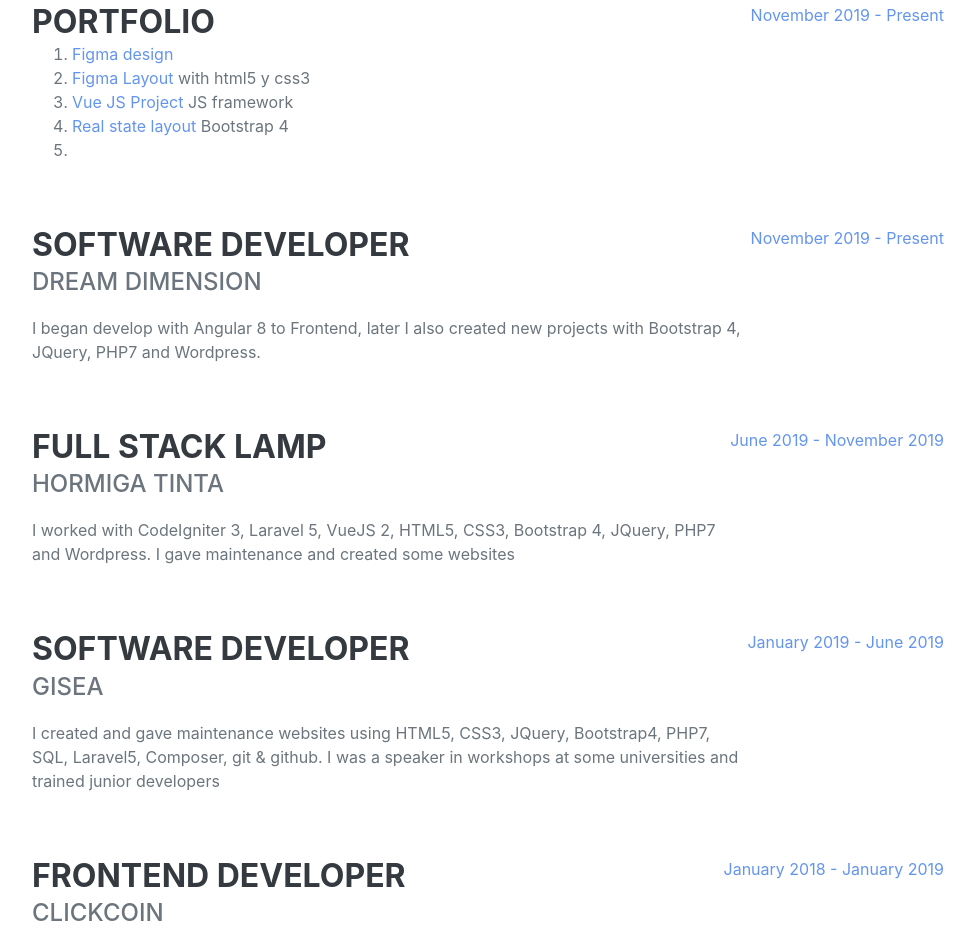
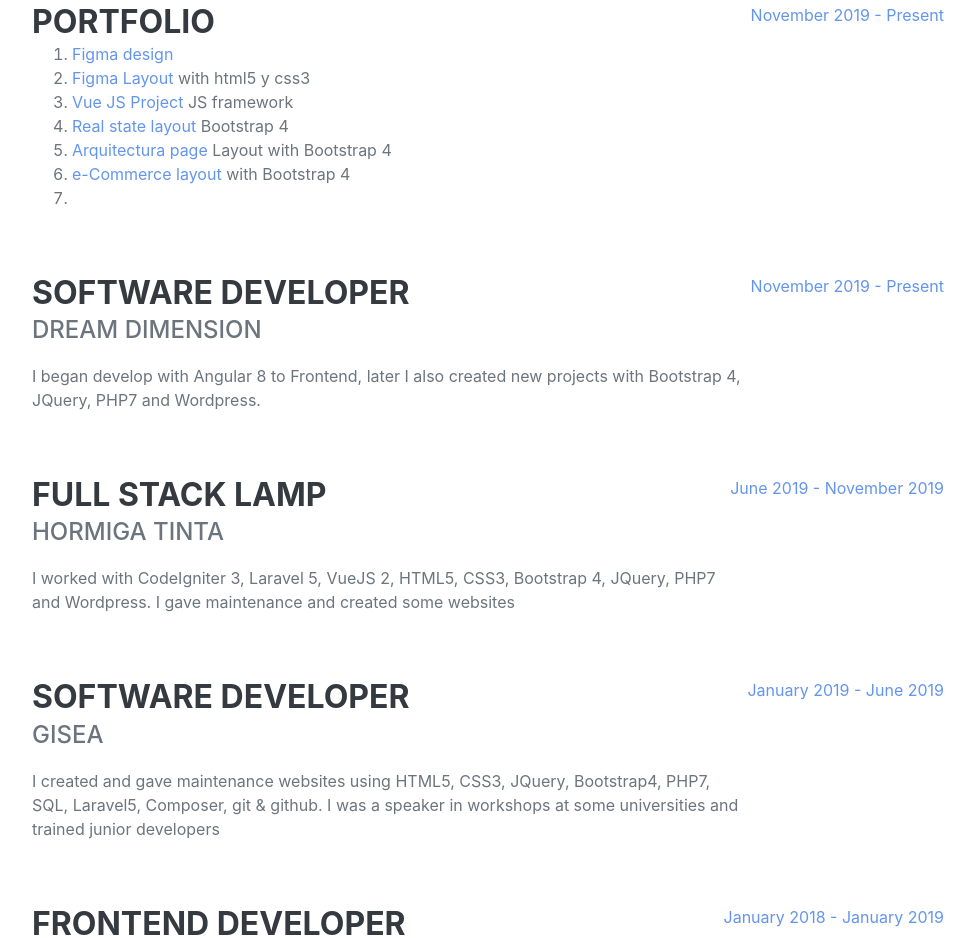
Before and after one commit to rych182/portfolio, a plain HTML site: page index.html in a window 1280 px wide. Shown: the part 993-1931 px from the top of the page, without its empty margins (288-1263 px from the left). Drawn offline with nearby package versions, Linux system fonts and the light colour scheme; a web font is replaced by a local one.

Commit message:
Adding new projects

```diff
--- a/index.html
+++ b/index.html
@@ -74,8 +74,11 @@
                             </li>
                             <li><a href="https://rych182.github.io/vuejs-fundaments/" target="_blank">Vue JS Project</a> JS framework</li>
                             <li><a href="layouts-bootstrap/real-state/index.html">Real state layout</a> Bootstrap 4</li>
-
-                            <li></li>
+                            <li><a href="layouts-bootstrap/arquitectura/index.html">Arquitectura page</a> Layout with Bootstrap 4</li>
+                            <li><a href="layouts-bootstrap/ecommerce-muebles/index.html">e-Commerce layout</a> with Bootstrap 4</li>
+                            <li>
+                                <a href=""></a>
+                            </li>
                         </ol>
 
                     </div>
```
